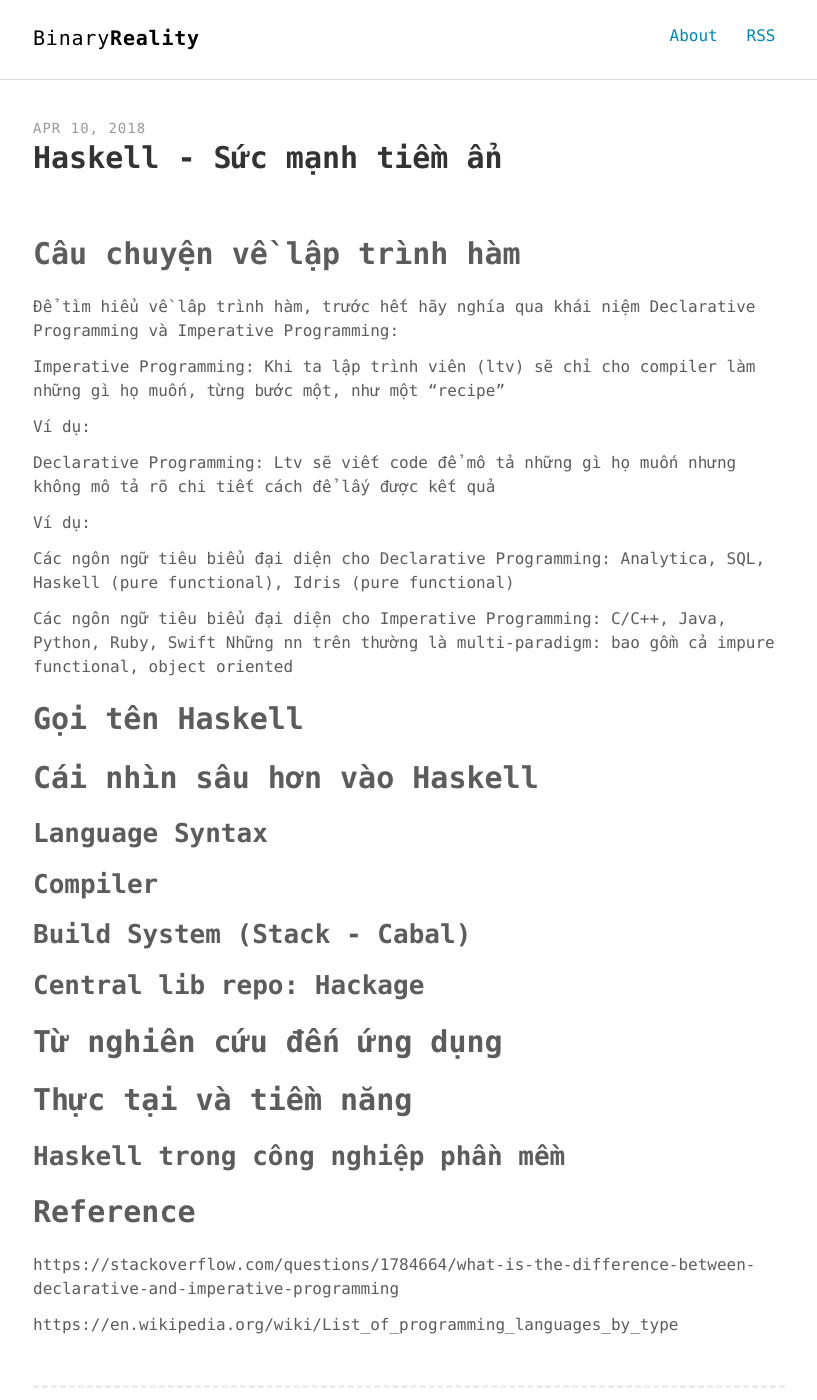
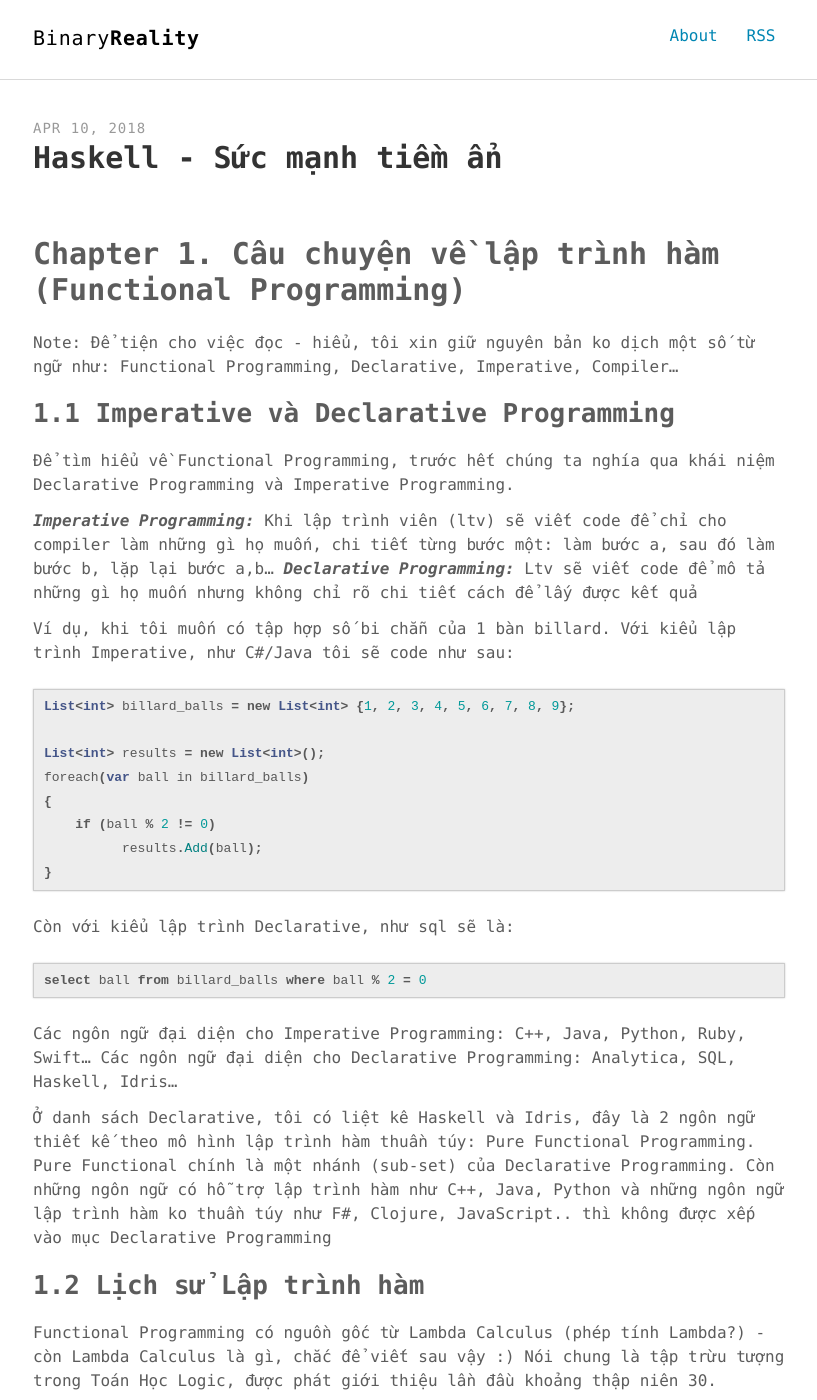
Before and after one commit to phuoc-thanh/phuoc-thanh.github.io, a Jekyll site: the page built from _posts/2018-04-10-haskell-the-hidden-power.md, in a window 1280 px wide and 1400 px high. Shown: the whole window, without its empty margins (231-1048 px from the left). Built offline with Jekyll 4.4.1, drawn with Linux system fonts in a browser that asks for light colours; comment, search, counter and statistics services are not loaded; some of the changed text lies outside the part shown.

Commit message:
continue write about functional language

````diff
--- a/_posts/2018-04-10-haskell-the-hidden-power.md
+++ b/_posts/2018-04-10-haskell-the-hidden-power.md
@@ -3,25 +3,58 @@ layout: post
 title: "Haskell - Sức mạnh tiềm ẩn"
 comments: true
 description: "Haskell - Sức mạnh tiềm ẩn"
-keywords: "haskell, functional, hidden power, charm, beauty"
+keywords: "haskell, pure, functional, hidden power, charm, beauty"
 ---
 
-# Câu chuyện về lập trình hàm
+# Chapter 1. Câu chuyện về lập trình hàm (Functional Programming)
 
-Để tìm hiểu về lâp trình hàm, trước hết hãy nghía qua khái niệm Declarative Programming và Imperative Programming:
+Note: Để tiện cho việc đọc - hiểu, tôi xin giữ nguyên bản ko dịch một số từ ngữ như: Functional Programming, Declarative, Imperative, Compiler...
 
-Imperative Programming: Khi ta lập trình viên (ltv) sẽ chỉ cho compiler làm những gì họ muốn, từng bước một, như một "recipe"
+## 1.1 Imperative và Declarative Programming
 
-Ví dụ:
+Để tìm hiểu về Functional Programming, trước hết chúng ta nghía qua khái niệm Declarative Programming và Imperative Programming.
 
-Declarative Programming: Ltv sẽ viết code để mô tả những gì họ muốn nhưng không mô tả rõ chi tiết cách để lấy được kết quả
+***Imperative Programming:*** Khi lập trình viên (ltv) sẽ viết code để chỉ cho compiler làm những gì họ muốn, chi tiết từng bước một: làm bước a, sau đó làm bước b, lặp lại bước a,b...
+***Declarative Programming:*** Ltv sẽ viết code để mô tả những gì họ muốn nhưng không chỉ rõ chi tiết cách để lấy được kết quả
 
-Ví dụ:
+Ví dụ, khi tôi muốn có tập hợp số bi chẵn của 1 bàn billard.
+Với kiểu lập trình Imperative, như C#/Java tôi sẽ code như sau:
 
-Các ngôn ngữ tiêu biểu đại diện cho Declarative Programming: Analytica, SQL, Haskell (pure functional), Idris (pure functional)
+```java
+List<int> billard_balls = new List<int> {1, 2, 3, 4, 5, 6, 7, 8, 9};
 
-Các ngôn ngữ tiêu biểu đại diện cho Imperative Programming: C/C++, Java, Python, Ruby, Swift
-Những nn trên thường là multi-paradigm: bao gồm cả impure functional, object oriented
+List<int> results = new List<int>();
+foreach(var ball in billard_balls)
+{
+    if (ball % 2 != 0)
+          results.Add(ball);
+}
+```
+
+Còn với kiểu lập trình Declarative, như sql sẽ là:
+
+```sql
+select ball from billard_balls where ball % 2 = 0
+```
+
+Các ngôn ngữ đại diện cho Imperative Programming: C++, Java, Python, Ruby, Swift...
+Các ngôn ngữ đại diện cho Declarative Programming: Analytica, SQL, Haskell, Idris...
+
+Ở danh sách Declarative, tôi có liệt kê Haskell và Idris, đây là 2 ngôn ngữ thiết kế theo mô hình lập trình hàm thuần túy: Pure Functional Programming.
+Pure Functional chính là một nhánh (sub-set) của Declarative Programming.
+Còn những ngôn ngữ có hỗ trợ lập trình hàm như C++, Java, Python và những ngôn ngữ lập trình hàm ko thuần túy như F#, Clojure, JavaScript.. thì không được xếp vào mục Declarative Programming
+
+## 1.2 Lịch sử Lập trình hàm
+
+Functional Programming có nguồn gốc từ Lambda Calculus (phép tính Lambda?) - còn Lambda Calculus là gì, chắc để viết sau vậy :) Nói chung là tập trừu tượng trong Toán Học Logic, được phát giới thiệu lần đầu khoảng thập niên 30.
+
+Lisp - có thể coi là ngôn ngữ đầu tiên mang triết lý Functional Programming, được phát triển ở MIT cuối thập niên 50. Thật ra những phiên bản đầu tiên của Lips là multi-paradigm language, tức là một ngôn ngữ đa dụng (đa triết lý). Những nn kế thừa của Lips và các nhánh nhỏ từ Lips thì được tập trung phát triển dựa trên nhân "functional" của Lips hơn, như: Clojure, Julia.
+
+Thập niên 70, ML, và sau đó là Miranda được tạo ra, đi kèm với giới thiệu chính thức về lập trình hàm năm 77. ML có rất nhiều kế thừa, trong đó được nhiều ltv biết đến nhất là OCaml và Standard ML.
+
+Haskell xuất hiện năm 87.
+
+## 1.3 Các khái niệm cơ bản
 
 # Gọi tên Haskell
 
@@ -44,5 +77,6 @@ Những nn trên thường là multi-paradigm: bao gồm cả impure functional,
 # Reference
 
 https://stackoverflow.com/questions/1784664/what-is-the-difference-between-declarative-and-imperative-programming
-
 https://en.wikipedia.org/wiki/List_of_programming_languages_by_type
+https://en.wikipedia.org/wiki/Functional_programming
+https://en.wikipedia.org/wiki/Lambda_calculus
````
Also changed, not shown: assets/images/anna-kendrick/50-50-2011.jpg (added), assets/images/anna-kendrick/the-accountant-2016.jpg (added), assets/images/saoirse_ronan/the-grand-budapest-hotel-2014.jpg (added).
